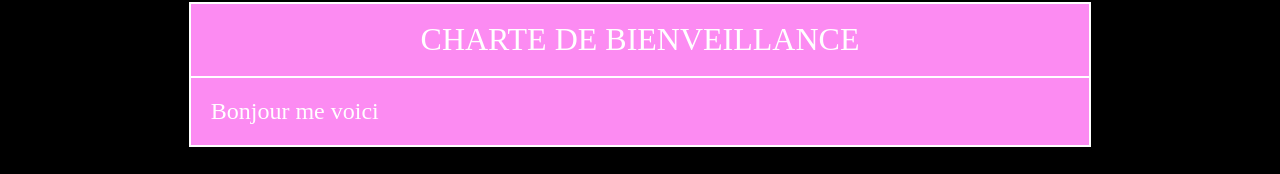
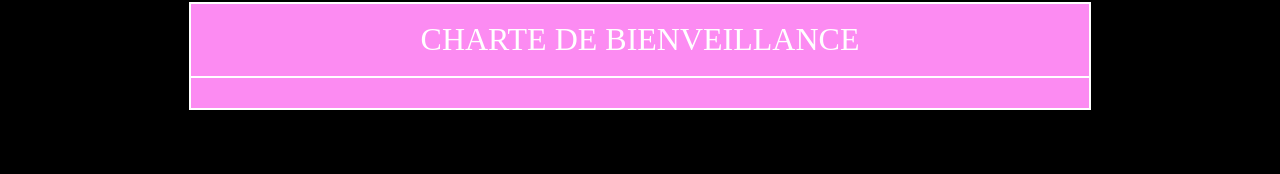
Before and after one commit to Archi398/laviree, a React (Create React App) app: page /association in a window 1280 px wide. Shown: the part 778-952 px from the top of the page. Built offline with nearby package versions, Linux system fonts and the light colour scheme; a web font is replaced by a local one.

Commit message:
changements descriptions

```diff
--- a/src/pages/After.js
+++ b/src/pages/After.js
@@ -18,7 +18,11 @@ export default function After() {
       <TitlePage label="L'AFTER * BTK" />
       <div className={styles.containerIntro}>
         <p className={styles.introText}>
-          bonjour me voici
+        Comment ne pas se faire embarquer par la folie de ce collectif ? Composé de 8 DJ, l’énergie débordante et l'excentricité de la BTK Family s’exprime sur scène dans une diversité musicale couvrant un large spectre de la scène électronique.
+
+Une fois descendu de l’estrade, ne croyez pas que le show s’arrête ici. Pour eux la fête est une religion et si vous comptez les suivre, prévoyez vos meilleures lunettes de vitesse !
+
+Originaires du milieu free party, ils évoluent aujourd’hui dans la scène parisienne en organisant des soirées qui font trembler la capitale.
         </p>
         <img src={afterBTK.logo} alt="placeholder" className={styles.introImg} />
       </div>
--- a/src/pages/Association.js
+++ b/src/pages/Association.js
@@ -24,7 +24,7 @@ export default function Association() {
       <PinkCard
         type="association"
         title="CHARTE DE BIENVEILLANCE"
-        description="Bonjour me voici"
+        description=""
       />
     </div>
   );
--- a/src/pages/Navigation.js
+++ b/src/pages/Navigation.js
@@ -12,7 +12,7 @@ export default function Navigation() {
     { path: '/infos', label: 'infos' },
     { path: '/actualites', label: 'actualités' },
     { path: '/line-up', label: 'line up' },
-    { path: '/court-metrages', label: 'court-métrages' },
+    { path: '/courts-metrages', label: 'courts-métrages' },
     { path: '/after', label: 'l\'after • BTK' },
   ];
 
```
